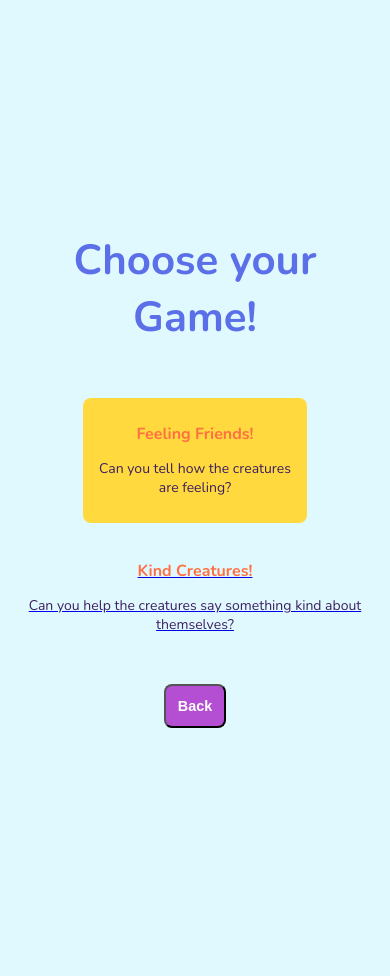
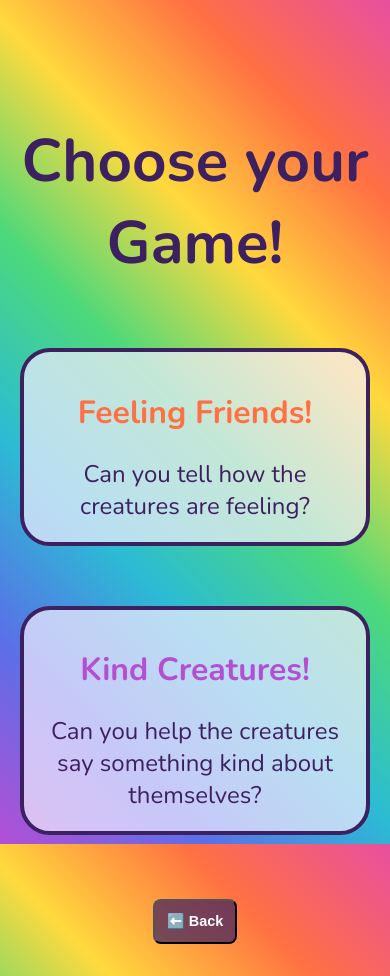
Before and after one commit to Lyndseydj1808/unit-1-project-Lyndsey-C, a React (Vite) app in the folder unit-1-project/: page /mini-games in a window 390 px wide. Before the commit the page ends 884 px from the top, so only its background shows below. Built offline with nearby package versions, Linux system fonts and the light colour scheme.

Commit message:
updated styling

```diff
--- a/unit-1-project/src/components/BackButton.jsx
+++ b/unit-1-project/src/components/BackButton.jsx
@@ -8,7 +8,7 @@ export default function BackButton() {
   return (
     <div>
       <button className="back-button" onClick={() => navigate(-1)}>
-        Back
+        ⬅️ Back
       </button>
     </div>
   );
--- a/unit-1-project/src/components/HomeButton.jsx
+++ b/unit-1-project/src/components/HomeButton.jsx
@@ -4,6 +4,6 @@ import { Link } from "react-router-dom";
 export default function HomeButton() {
 
   return <div>
-    <Link className="home-button" to="/">Home 🏠 </Link>
+    <Link className="home-button" to="/">🏠 Home </Link>
   </div>;
 }
--- a/unit-1-project/src/games/FeelingFriends/FeelingFriends.css
+++ b/unit-1-project/src/games/FeelingFriends/FeelingFriends.css
@@ -9,9 +9,9 @@
 }
 
 .game-title {
-  color: var(--purple);
+  color: var(--orange);
   font-family: nunito, sans-serif;
-  font-size: 2rem;
+  font-size: 50px;
   margin-bottom: 8px;
 }
 
@@ -23,14 +23,14 @@
 }
 
 .creature-image {
-  width: clamp(150px, 40vw, 350px);
-  max-width: 500px;
+  width: clamp(150px, 40vw, 600px);
+  max-width: 600px;
   height: auto;
   border-radius: 12px;
 }
 
 .option-button {
-  background-color: var(--bg-lavender);
+  background: rgb(from var(--bg-lavender) r g b / 0.7);
   color: var(--text-dark);
   padding: clamp(8px, 2vw, 16px) clamp(16px, 3vw, 32px);
   border-radius: 8px;
@@ -43,7 +43,13 @@
 }
 
 .option-button:hover {
-  background-color: var(--pink);
+  transform: scale(1.1);
+  box-shadow: 0 4px 15px rgba(0, 0, 0, 0.2);
+}
+
+.option-button:active {
+  transform: scale(0.9);
+  transition: transform 0.1s ease;
 }
 
 .feedback {
@@ -53,8 +59,8 @@
 }
 
 .next-question-button {
-  background-color: var(--blue);
-  color: white;
+  background: rgb(from var(--pink) r g b / 0.7);
+  color: var(--text-dark);
   padding: 12px 12px;
   border-radius: 8px;
   text-decoration: none;
@@ -66,7 +72,8 @@
 }
 
 .next-question-button:hover {
-  background-color: var(--green);
+  transform: scale(1.1);
+  box-shadow: 0 4px 15px rgba(0, 0, 0, 0.2);
 }
 
 .end-game-container {
@@ -80,18 +87,20 @@
 }
 
 .end-game-feedback {
-  color: var(--blue);
-  font-size: 32px;
+  color: var(--text-dark);
+  font-size: 50px;
 }
 
 .score-feedback {
   color: var(--text-dark);
-  font-size: 24px;
+  font-size: 32px;
 }
 
 .play-again-button {
-  background-color: var(--purple);
-  color: var(--teal);
+  background: rgb(from var(--bg-lavender) r g b / 0.7);
+  border: 4px solid var(--text-dark);
+  border-radius: 30px;
+  color: var(--text-dark);
   padding: 12px 12px;
   border-radius: 8px;
   text-decoration: none;
@@ -104,8 +113,13 @@
 }
 
 .play-again-button:hover {
-  background-color: var(--green);
-  color: var(--text-dark);
+  transform: scale(1.1);
+  box-shadow: 0 4px 15px rgba(0, 0, 0, 0.2);
+}
+
+.play-again-button:active {
+  transform: scale(0.9);
+  transition: transform 0.1s ease;
 }
 
 @media (max-width: 768px) {
--- a/unit-1-project/src/games/KindCreatures/KindCreatures.css
+++ b/unit-1-project/src/games/KindCreatures/KindCreatures.css
@@ -0,0 +1,27 @@
+.user-selection {
+  background: rgb(from var(--bg-sky) r g b / 0.8);
+  padding: 20px;
+  max-width: 500px;
+  text-align: center;
+  border-radius: 24px;
+  width: fit-content;
+  margin: 0 auto 20px auto;
+  position: relative;
+  margin-bottom: 20px;
+}
+
+.user-selection::after {
+  /*this creates the tail look for the text bubble*/
+  content: "";
+  position: absolute;
+  bottom: -20px;
+  width: 0;
+  height: 0;
+  left: 50%;
+  border-left: 15px solid transparent;
+  border-right: 15px solid transparent;
+  border-top: 15px solid rgb(from var(--bg-sky) r g b / 0.8);
+  left: 50%;
+  transform: translateX(-50%) scale(1.1);
+  transition: 0.2s;
+}
--- a/unit-1-project/src/games/KindCreatures/KindCreatures.jsx
+++ b/unit-1-project/src/games/KindCreatures/KindCreatures.jsx
@@ -2,6 +2,7 @@ import React, { useState } from "react";
 import { creaturesArray } from "./creaturesData";
 import HomeButton from "../../components/HomeButton";
 import BackButton from "../../components/BackButton";
+import './KindCreatures.css'
 
 const shuffledCreatures = [...creaturesArray].sort(() => Math.random() - 0.5); //creates new array of shuffled creatures
 
@@ -66,7 +67,7 @@ export default function KindCreatures({ childName }) {
       />
       <div className="options">{options}</div>
       {selection && (
-        <button className="next-creature" onClick={nextCreature}>
+        <button className="next-question-button" onClick={nextCreature}>
           Next Creature
         </button>
       )}
--- a/unit-1-project/src/index.css
+++ b/unit-1-project/src/index.css
@@ -1,20 +1,30 @@
 /*stores colors as variables to use for styling...access them using color: var(--purple)*/
 :root {
-  --purple: #B44FD4;
-  --pink: #E84FA0;
-  --teal: #2BBCD4;
-  --blue: #5B6FE8;
-  --yellow: #FFD93D;
-  --orange: #FF7043;
-  --green: #4DD97A;
-  --bubblegum: #FF85C2;
-  --bg-lavender: #F5EEFF;
-  --bg-sky: #E0F9FF;
-  --text-dark: #3D2060;
+  --purple: #b44fd4;
+  --pink: #e84fa0;
+  --teal: #2bbcd4;
+  --blue: #5b6fe8;
+  --yellow: #ffd93d;
+  --orange: #ff7043;
+  --green: #4dd97a;
+  --bubblegum: #ff85c2;
+  --bg-lavender: #f5eeff;
+  --bg-sky: #e0f9ff;
+  --text-dark: #3d2060;
 }
 
 body {
-    background-color: var(--bg-sky);
+  background: linear-gradient(
+    45deg,
+    var(--purple),
+    var(--blue),
+    var(--teal),
+    var(--green),
+    var(--yellow),
+    var(--orange),
+    var(--pink)
+  );
+  height: 100vh;
   font-size: 16px;
   font-family: nunito, sans-serif;
   text-align: center;
@@ -25,7 +35,7 @@ body {
 }
 
 .back-button {
-    background-color: var(--purple);
+  background: rgb(from var(--text-dark) r g b / 0.7);
   color: white;
   padding: 12px 12px;
   border-radius: 8px;
@@ -35,15 +45,16 @@ body {
   display: inline-block;
   cursor: pointer;
   margin: 12px;
+  margin-top: 40px;
 }
 
 .back-button:hover {
-  background-color: var(--bubblegum);
-  color: var(--text-dark);
+  transform: scale(1.1);
+  box-shadow: 0 4px 15px rgba(0, 0, 0, 0.2);
 }
 
 .home-button {
-    background-color: var(--pink);
+  background: rgb(from var(--purple) r g b / 0.7);
   color: white;
   padding: 12px 12px;
   border-radius: 8px;
@@ -56,8 +67,8 @@ body {
 }
 
 .home-button:hover {
-    background-color: var(--blue);
-    color: var(--text-dark);
+  transform: scale(1.1);
+  box-shadow: 0 4px 15px rgba(0, 0, 0, 0.2);
 }
 
 h1 {
--- a/unit-1-project/src/pages/MainGames.css
+++ b/unit-1-project/src/pages/MainGames.css
@@ -8,32 +8,69 @@
   padding: 20px;
 }
 
-.games-title {
-  font-size: 42px;
-  color: var(--blue);
+.game-buttons {
+  display: flex;
+  flex-direction: row;
+  flex-wrap: wrap;
+  align-items: center;
+  gap: 60px;
 }
 
-h2 {
+.games-title {
+  font-size: 60px;
+  color: var(--text-dark);
+}
+
+.game-button h2 {
+  font-size: 32px;
+  margin-bottom: 8px;
+  color: var(--text-dark);
+}
+
+.game-button p {
+  font-size: 24px;
+  margin-bottom: 8px;
+  color: var(--text-dark);
+}
+
+.feeling-friends h2 {
   color: var(--orange);
 }
 
-p {
-  color: var(--text-dark);
+.kind-creatures h2 {
+  color: var(--purple);
 }
 
-.game-button.feeling-friends {
-  background-color: var(--yellow);
-  border-radius: 8px;
-  max-width: 200px;
+.game-button {
+  background: rgb(
+    from var(--bg-lavender) r g b / 0.7
+  ); /*Take the color from this variable, keep the Red, Green, and Blue parts the same, but set the transparency to 0.7...makes the button transparent*/
+  border: 4px solid var(--text-dark);
+  border-radius: 30px;
+  max-width: 400px;
   display: block; /* needed for margin auto to work on links */
   margin: 0 auto; /* centers horizontally */
   padding: 12px 12px;
   text-decoration: none;
+  text-align: center;
+  transition:
+    transform 0.3s ease,
+    box-shadow 0.3s ease;
+}
+
+.game-button:hover {
+  transform: scale(1.1);
+  box-shadow: 0 4px 15px rgba(0, 0, 0, 0.2);
+}
+
+.game-button:active {
+  transform: scale(0.9);
+  transition: transform 0.1s ease;
 }
 
 @media (max-width: 768px) {
   .games-title {
-        justify-content: flex-start;
+    text-align: center;
     padding-top: 60px;
   }
 }
--- a/unit-1-project/src/pages/MainGames.jsx
+++ b/unit-1-project/src/pages/MainGames.jsx
@@ -9,6 +9,7 @@ export default function MainGames({ childName }) {
       <h1 className="games-title">
         {childName ? `Hi ${childName}! Choose your game!` : `Choose your Game!`}
       </h1>
+      <div className="game-buttons">
       <Link className="game-button feeling-friends" to="/games/feeling-friends">
         <h2>Feeling Friends!</h2>
         <p>Can you tell how the creatures are feeling?</p>
@@ -18,6 +19,7 @@ export default function MainGames({ childName }) {
       <h2>Kind Creatures!</h2>
       <p>Can you help the creatures say something kind about themselves?</p>
       </Link>
+      </div>
       <BackButton />
     </div>
   );
```
Lines whose indentation alone changed are shown as unchanged.
